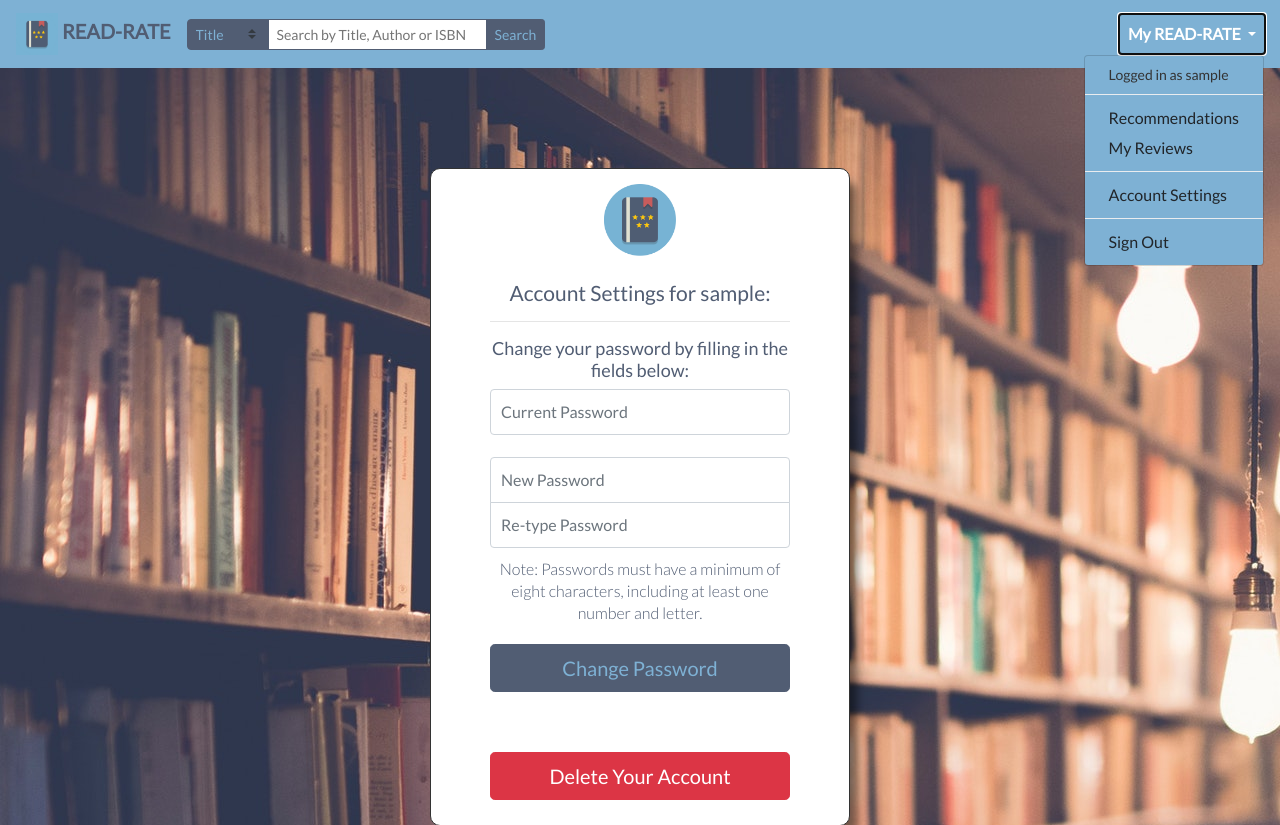
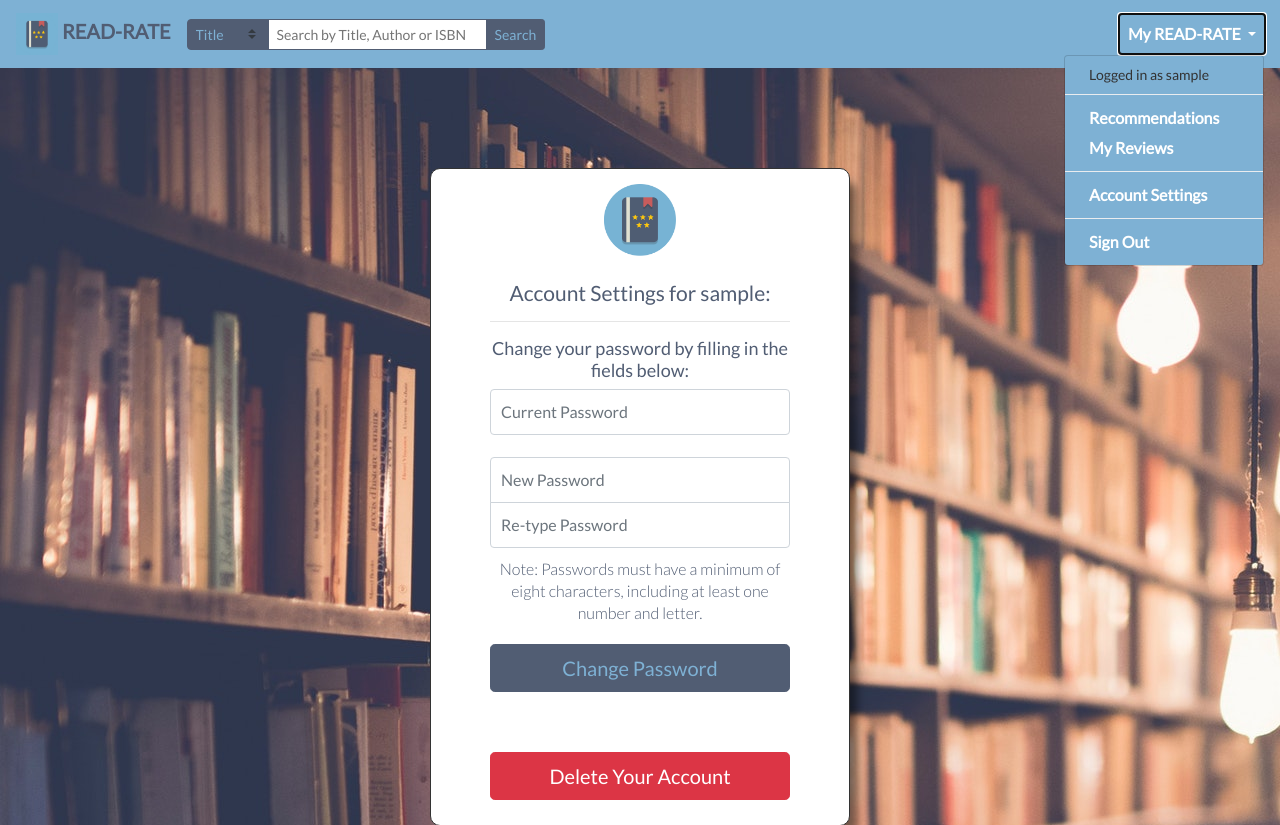
Before and after one commit to PLCoster/cs50web-project1, a Flask app: page /account in a window 1280 px wide, after a click on "My READ-RATE". Shown: the top 825 px of the page. Run offline with Flask 2, Linux system fonts and the light colour scheme; the visitor is signed in with stand-in values (Sample User, id 1); some libraries are stand-ins or nearby versions.

Commit message:
Updated stylesheet to correct drop-down text color

```diff
--- a/static/styles.css
+++ b/static/styles.css
@@ -84,6 +84,12 @@ NAVBAR
 }
 
 .dropdown-menu {
+  background-color: #7EB1D4;
+  color: #fff;
+  font-weight: 700;
+  min-width: 200px;
+}
+.dropdown-menu a {
   background-color: #7EB1D4;
   color: #fff;
   font-weight: 700;
--- a/static/styles.scss
+++ b/static/styles.scss
@@ -97,6 +97,13 @@ NAVBAR
   background-color: $primary-light;
   color: $text-on-prim-light;
   font-weight: 700;
+  min-width: 200px;
+
+  a {
+    background-color: $primary-light;
+    color: $text-on-prim-light;
+    font-weight: 700;
+  }
 
   p {
     font-size: 14px;
```
Also changed, not shown: 3 other files.
